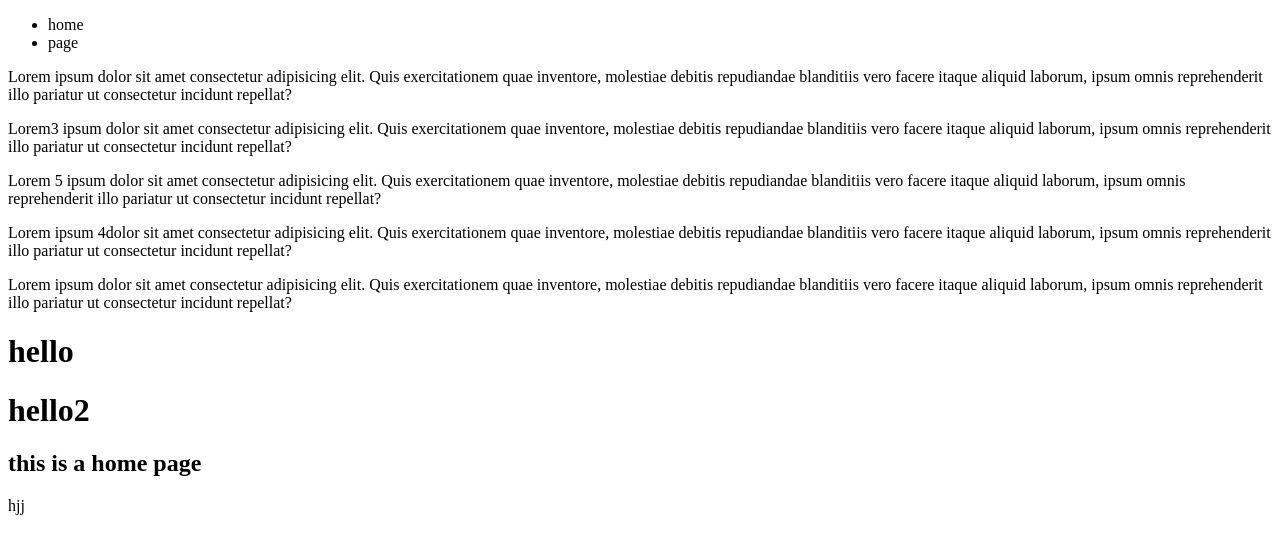
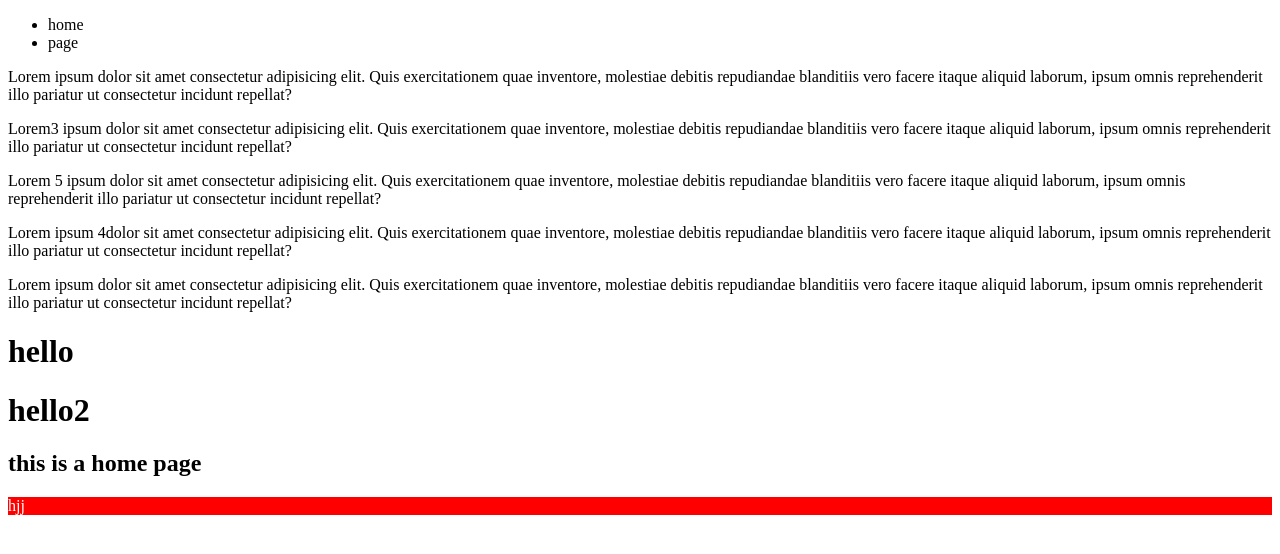
Before and after one commit to piyalichatterjee/My-Practice, a plain HTML site: page html/domevent.html in a window 1280 px wide. Drawn offline with Linux system fonts and the light colour scheme.

Commit message:
fourth commit

```diff
--- a/html/domevent.html
+++ b/html/domevent.html
@@ -6,7 +6,12 @@
     <meta name="viewport" content="width=device-width, initial-scale=1.0">
     <title>Document</title>
 </head>
-
+<style>
+    #text2{
+        background-color:red;
+        color:white
+    }
+</style>
 <body>
     <div id="box">
         <ul>
@@ -35,11 +40,128 @@
         </div>
         <h2>this is a home page</h2>
     </div>
-    <div>
+    <div id ="text2"style="color">
         <p>hjj</p>
     </div>
 </body>
 <script>
+
+
+
+    let box= document.getElementById("text2")
+    let css= getComputedStyle(box)
+    console.log(css.color)
+
+
+
+    // let box= document.getElementById("text1")
+
+    // let text=box.firstElementChild.nextElementSibling
+    // console.log(text)
+    // text.style.cssText="background:red;color:white;"
+    // text.style.color="blue"
+    // text.setAttribute("style","background:yellow")
+
+// box.style.color="red"
+// box.style.background="yellow"
+// box.style.background="border:2px solid black"
+
+// box.style.cssText +="border:2px solid black"
+
+
+
+// box.setAttribute("style","background-color:red;color:white")
+    // box.style.cssText="background-color:red;color:white;"
+
+
+
+
+
+
+// let box= document.getElementById("text2")
+// box.setAttribute("class","box1")
+// let val=box.getAttribute("id")
+// let val=box.removeAttribute("id")
+// let val=box.hasAttribute("name")
+// console.log(val)
+
+
+// let idBox=document.getElementById("text1")
+
+// let classTest = document.getElementsByTagName("div")
+
+// let div1=document.getElementById("text2")
+// console.log(div1)
+
+// idBox.insertAdjacentElement("afterbegin",div1)
+// // console.log()
+
+
+
+
+
+
+
+
+
+
+
+
+
+
+
+// let idBox=document.getElementById("text1")
+
+// let h1Element=document.createElement("h1")
+// h1Element.textContent="piyali"
+
+// let replaceElement=idBox.lastElementChild
+// console.log(replaceElement)
+
+// idBox.replaceChild(h1Element,replaceElement)
+
+
+    // let box=document.getElementById("box")
+    // let removeElement1=box.firstElementChild.lastElementChild
+    // console.log(removeElement1)
+    // // let removeElement1=removeElement.firstElementChild
+    // removeElement1.parentElement.removeChild(removeElement1)
+    // console.log(removeElement1)
+
+
+
+
+// let box=document.querySelectorAll("#text1 .text")[1]
+// console.log(box)
+
+// let idElement=document.querySelector("#text1")      //1//
+// console.log(idElement)
+
+
+// let textClone=box.cloneNode(true)
+
+// idElement.appendChild(textClone)
+
+// // let textClone=box.cloneNode(true)
+
+// // box.parentElement.appendChild(textClone)           //2//
+
+// // let parent1=box.parentElement                       //3//
+// // console.log(parent1)
+
+// // parent1.appendChild(textClone)
+// // console.log(textClone)
+
+
+
+
+
+
+
+
+
+
+
 
 
 
```
